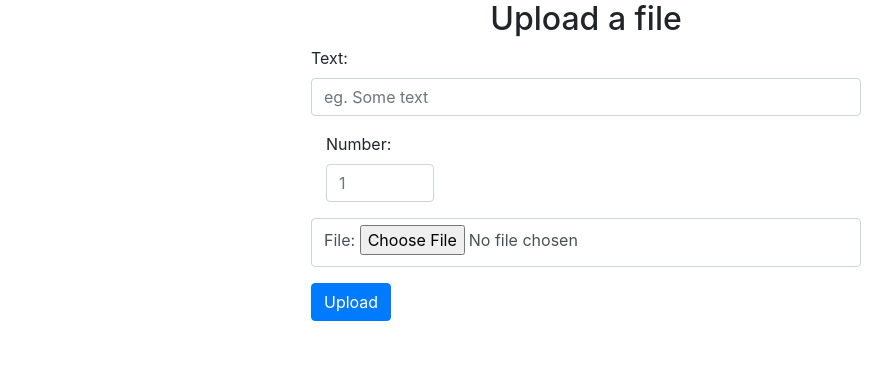
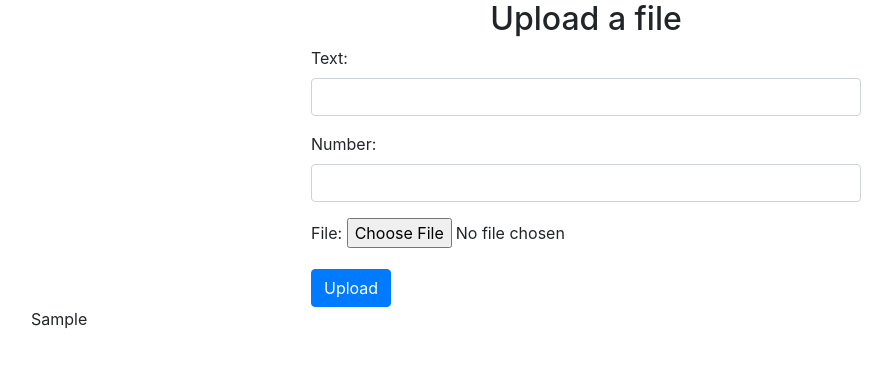
Before and after one commit to yepterence/FileHub, a Django app: template file_uploads/templates/file_uploads/upload_files.html in a window 1280 px wide. Shown: the part 56-424 px from the top of the page, without its empty margins (54-946 px from the left). Run offline with Django 4.2, Linux system fonts and the light colour scheme; the template is opened without the code that fills it: values that come from a table or form of the project are taken from there, most other values are stand-ins (such as "Sample title", 1, 10 or a date in 2020); some libraries are stand-ins or nearby versions.

Commit message:
reverted few changes to keep application functional

```diff
--- a/file_uploads/models.py
+++ b/file_uploads/models.py
@@ -11,10 +11,10 @@ def custom_path(instance, filename):
 class UploadedFile(models.Model):
     """Model for storing session information, file destination path, and additional information from Upload request."""
     text = models.CharField(max_length=100, default='', blank=False)
-    number = models.IntegerField(help_text="Stores an integer value")
+    number = models.IntegerField()
     session_id = models.CharField(max_length=100, default='', blank=False)
-    unique_identifier = models.UUIDField(default=uuid.uuid4 ,help_text="Used for uniquely named folders per session")
-    file = models.FileField(upload_to=custom_path, help_text="Stores file path")
+    unique_identifier = models.UUIDField(default=uuid.uuid4)
+    file = models.FileField(upload_to=custom_path)
     time_uploaded = models.DateTimeField(auto_now_add=True)
 
     def __str__(self):
--- a/file_uploads/templates/file_uploads/upload_files.html
+++ b/file_uploads/templates/file_uploads/upload_files.html
@@ -24,38 +24,15 @@
           <div class="col-md-6">
             <form method="post" enctype="multipart/form-data">
               {% csrf_token %}
-                <div class="form-group">
-                  <label for="id_text">Text:</label>
-                  <input type="text" name="text" class="form-control" maxlength="100" id="id_text" placeholder="eg. Some text"required>
-                  <div class="invalid-feedback">
-                    Please add text.
-                  </div>
-
-                </div>
-                <div class="form-group">
-                  <div class="form-group col-md-3">
-                    <label for="id_number">Number:</label>
-                    <input type="number" name="number" class="form-control" id="id_number" placeholder="1" required>
-                    <div class="invalid-feedback">
-                      Please add numbers only.
-                    </div>
-                  </div>
-                </div>
-                  <div class="form-group">
-                    <div class="form-control"><label for="id_file">File:</label>
-                      <input type="file" name="file" readonly="readonly" required="" id="id_file">
-                      <input type="hidden" name="unique_identifier" value="" id="id_unique_identifier">
-                      <input type="hidden" name="initial-unique_identifier" value="" id="initial-id_unique_identifier">
-                      <div class="invalid-feedback">
-                        Please upload a file (eg. txt, pdf).
-                      </div>
-                    </div>
-                  </div>
+              {{form.as_p}}
               <button type="submit" class="btn btn-primary" value="Submit">Upload</button>
             </form>
           </div>
         </div>
       </div>
+      <div class="container">
+        {{process_results}}
+      </div>
     </section>
     <script src="https://cdn.jsdelivr.net/npm/bootstrap@4.0.0/dist/js/bootstrap.min.js" integrity="sha384-JZR6Spejh4U02d8jOt6vLEHfe/JQGiRRSQQxSfFWpi1MquVdAyjUar5+76PVCmYl" crossorigin="anonymous"></script>
   </body>
--- a/file_uploads/views.py
+++ b/file_uploads/views.py
@@ -11,7 +11,7 @@ from utils import utils
 def upload_file(request):
     """Display form for file upload and perform processing on file"""
 
-    process_results = None
+    process_results = ''
     if request.method == 'POST':
 
         session_expiration_time = 60 * 30  # 30-minute session expiry window
```
Also changed, not shown: file_uploads/templates/file_uploads/success.html (deleted, +0 -44 lines), README.md. Lines whose indentation alone changed are shown as unchanged.
